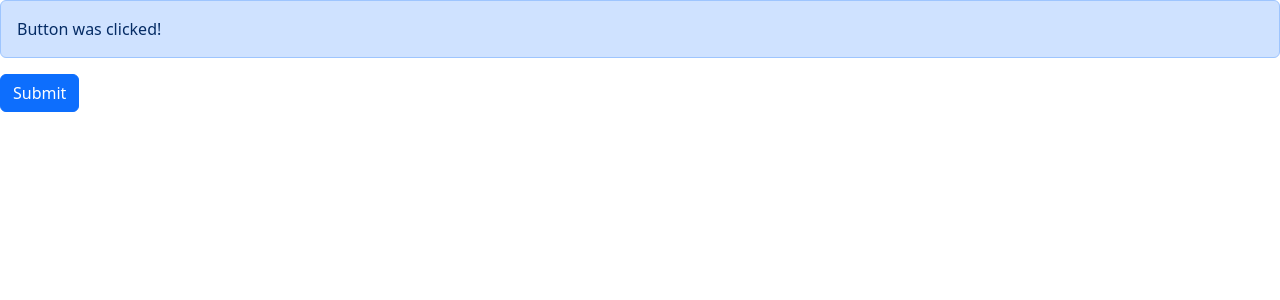
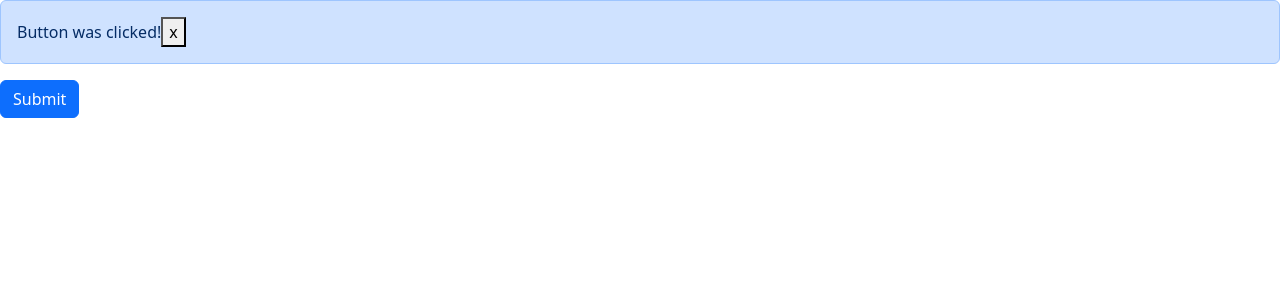
Before and after one commit to Nayem73/React-Training, a React (Vite) app in the folder codewithmosh-typescript/: page / in a window 1280 px wide. Both pictures are taken after a click on the button "Submit". Shown: the top 300 px of the page. Built offline with nearby package versions, Linux system fonts and the light colour scheme.

Commit message:
Added close button to close the alert popup

```diff
--- a/codewithmosh-typescript/src/components/Button.tsx
+++ b/codewithmosh-typescript/src/components/Button.tsx
@@ -12,9 +12,18 @@ const Button = ({ buttonText }: ButtonProps) => {
     setAlert(true);
   }
 
+  const handleClickClose = () => {
+    setAlert(false);
+  }
+
   return (
     <>
-      {alert && <div className="alert alert-primary">Button was clicked!</div>}
+
+      {alert &&
+        <div
+          className="alert alert-primary">Button was clicked!
+          <button onClick={handleClickClose}>x</button>
+        </div>}
       <button onClick={(event) => handleClick(event)} className="btn btn-primary">{buttonText}</button>
     </>
   )
```
